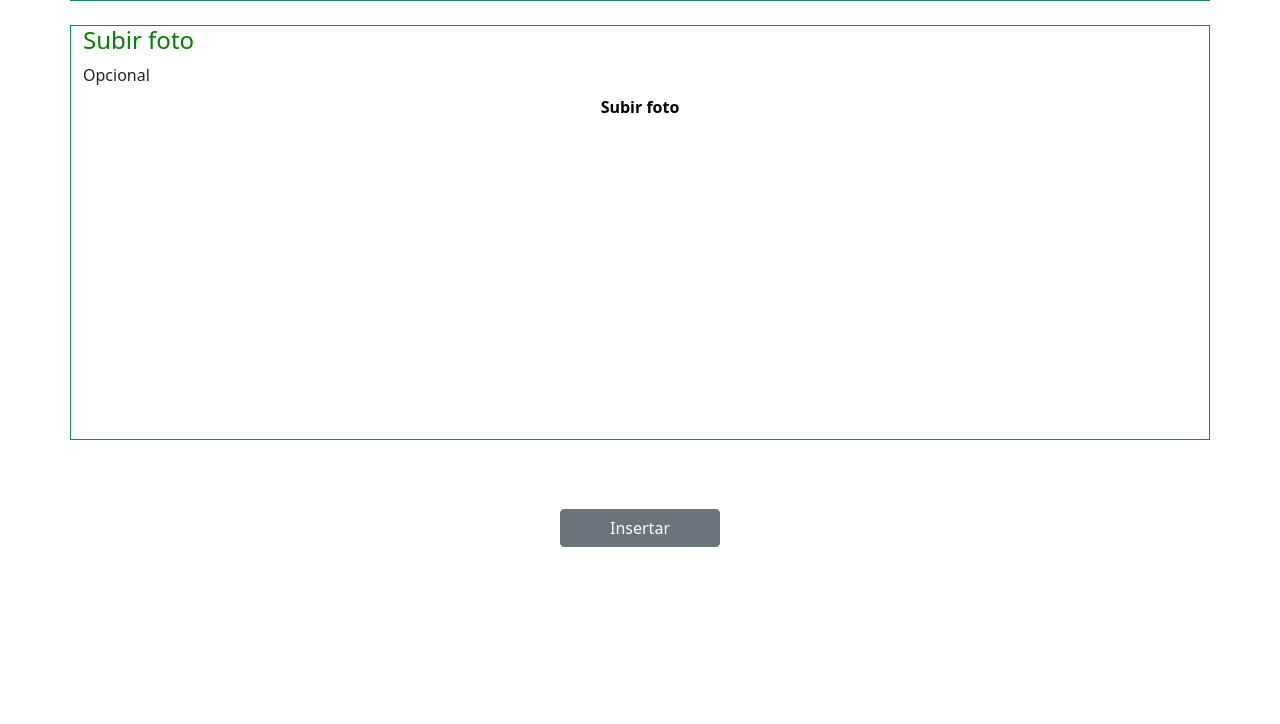
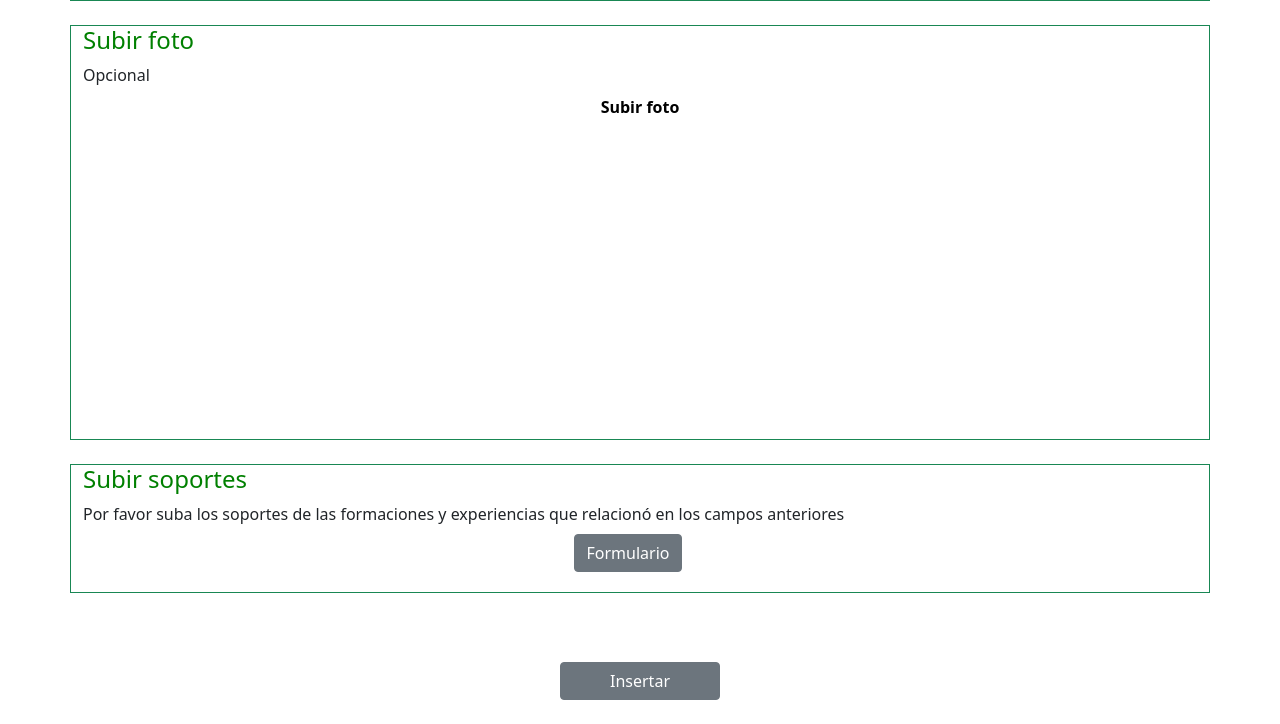
Before and after one commit to Maricelabotero/HojasDeVida_DivisionInnovacion, a website: page Public/Formulario.html in a window 1280 px wide. Shown: the part 1049-1773 px from the top of the page. Before the commit the page ends 1620 px from the top, so only its background shows below. Drawn offline with nearby package versions, Linux system fonts and the light colour scheme; some packages are replaced by stand-ins of ours; no server answers; a script that the page names is missing.

Commit message:
Update Formulario.html

```diff
--- a/Public/Formulario.html
+++ b/Public/Formulario.html
@@ -212,6 +212,23 @@
 
                 </div>
                 <br />
+                  <div class="row border border border-success padding">
+                    <div class="col-md-12">
+                        <h4 class="color-section">Subir soportes</h4>
+                    </div>
+                    <div class="col-md-12">
+                        <label for="name" class="form-label">Por favor suba los soportes de las formaciones y experiencias que relacionó en los campos anteriores</label>
+                    </div>
+                    <br />
+                    <div class="row">
+                        <div class="container text-center">
+                            <a href="https://docs.google.com/forms/d/e/1FAIpQLScpSmqnYz2wA06uk8sSZEtPkA7J7Xb2VCuYrU7pT1BeumwJCQ/viewform" class="botones btn btn-secondary" role="button"
+                                data-bs-toggle="button">Formulario</a>
+                        </div>
+                    </div>
+
+                </div>
+                <br />
         </div>
 
     </div>
```
